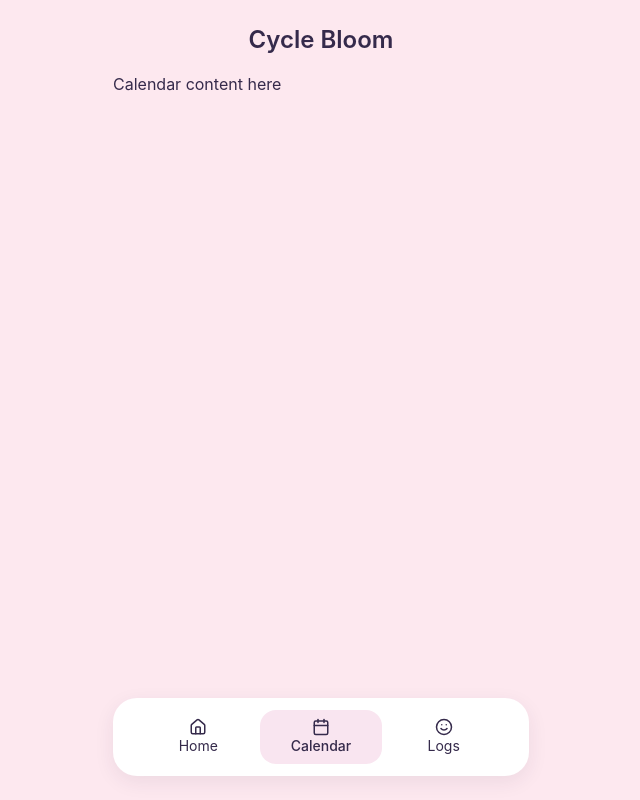
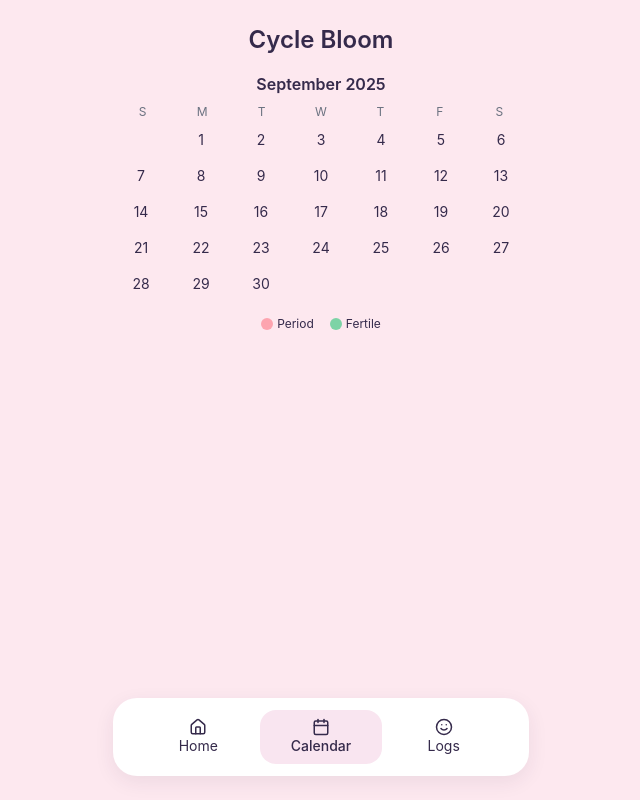
Before and after one commit to aminuastroboy/project-mct, a React (Create React App) app: page / in a window 1280 px wide. Both pictures are taken after a click on the button "Calendar". Shown: the whole page, without its empty margins (319-959 px from the left). Built offline with nearby package versions, Linux system fonts and the light colour scheme.

Commit message:
Update App.js
Updated the UI

```diff
--- a/src/App.js
+++ b/src/App.js
@@ -1,5 +1,5 @@
 import React, { useEffect, useMemo, useState } from "react";
-import { Home, Calendar, Smile } from "lucide-react";
+import { Home, Calendar, Smile, PlusCircle } from "lucide-react";
 
 /** ----------------------- persistence ----------------------- **/
 const CYCLES_KEY = "cb_cycles_v1";
@@ -55,13 +55,99 @@ export default function App() {
     setCycles([{ id: Date.now(), startDate }, ...cycles]);
   };
 
-  const updateCycleDate = (id, newDate) => {
-    setCycles(prev =>
-      prev.map(c => (c.id === id ? { ...c, startDate: newDate } : c))
-          .sort((a,b)=> new Date(b.startDate)-new Date(a.startDate))
+  /** ---------------- Home Screen ---------------- **/
+  const HomeScreen = () => (
+    <div className="flex flex-col items-center gap-6">
+      <p className="text-lg font-medium">{new Date().toDateString()}</p>
+      <div className="relative w-40 h-40 flex items-center justify-center">
+        <svg className="absolute inset-0 w-full h-full -rotate-90">
+          <circle cx="80" cy="80" r="70" stroke="#fde8ef" strokeWidth="16" fill="none"/>
+          <circle cx="80" cy="80" r="70" stroke="#f4a6c6" strokeWidth="16" fill="none"
+            strokeDasharray={440} strokeDashoffset={dayOfPeriod ? 440 - (dayOfPeriod / PERIOD_DAYS) * 440 : 440}
+            strokeLinecap="round"/>
+        </svg>
+        {dayOfPeriod ? (
+          <div className="text-center">
+            <div className="text-3xl font-bold">{dayOfPeriod}</div>
+            <div className="text-sm text-gray-600">Day of Period</div>
+          </div>
+        ) : (
+          <div className="text-center text-gray-600">Not on period</div>
+        )}
+      </div>
+      <button onClick={addTodayStart} className="btn btn-primary flex items-center gap-2">
+        <PlusCircle size={18}/> Log Period Start
+      </button>
+      <p className="text-sm text-gray-600">Predicted Next: {predictedNext}</p>
+    </div>
+  );
+
+  /** ---------------- Calendar Screen ---------------- **/
+  const CalendarScreen = () => {
+    const today = new Date();
+    const monthStart = new Date(today.getFullYear(), today.getMonth(), 1);
+    const monthEnd = new Date(today.getFullYear(), today.getMonth() + 1, 0);
+    const days = [];
+    for (let i = 1; i <= monthEnd.getDate(); i++) days.push(new Date(today.getFullYear(), today.getMonth(), i));
+
+    // Mark period & fertile
+    const periodDays = new Set();
+    const fertileDays = new Set();
+    cycles.forEach(c => {
+      for (let i = 0; i < PERIOD_DAYS; i++) periodDays.add(iso(addDays(c.startDate, i)));
+      const fertile = addDays(c.startDate, 14);
+      for (let i = -2; i <= 2; i++) fertileDays.add(iso(addDays(fertile, i)));
+    });
+
+    return (
+      <div>
+        <h2 className="text-center font-semibold mb-2">
+          {today.toLocaleString("default", { month: "long" })} {today.getFullYear()}
+        </h2>
+        <div className="grid grid-cols-7 text-center text-xs mb-1 text-gray-500">
+          <div>S</div><div>M</div><div>T</div><div>W</div><div>T</div><div>F</div><div>S</div>
+        </div>
+        <div className="grid grid-cols-7 gap-1 text-center text-sm">
+          {Array(monthStart.getDay()).fill(null).map((_,i)=><div key={"b"+i}></div>)}
+          {days.map(d=>{
+            const dISO = iso(d);
+            const isPeriod = periodDays.has(dISO);
+            const isFertile = fertileDays.has(dISO);
+            return (
+              <div key={dISO} className={`rounded-full w-8 h-8 flex items-center justify-center mx-auto
+                ${isPeriod?"bg-rose-300 text-white":isFertile?"bg-mint text-white":""}`}>
+                {d.getDate()}
+              </div>
+            );
+          })}
+        </div>
+        <div className="flex gap-4 justify-center mt-4 text-xs">
+          <span className="flex items-center gap-1"><span className="w-3 h-3 rounded-full bg-rose-300"></span>Period</span>
+          <span className="flex items-center gap-1"><span className="w-3 h-3 rounded-full bg-mint"></span>Fertile</span>
+        </div>
+      </div>
     );
   };
-  const deleteCycle = (id) => setCycles(prev => prev.filter(c => c.id !== id));
+
+  /** ---------------- Logs Screen ---------------- **/
+  const categories = ["Mood", "Cramps", "Flow", "Energy"];
+  const LogsScreen = () => {
+    const todayLog = logs[todayISO] || {};
+    const toggle = (cat) => {
+      setLogs({ ...logs, [todayISO]: { ...todayLog, [cat]: !todayLog[cat] } });
+    };
+    return (
+      <div className="space-y-3">
+        {categories.map(c=>(
+          <button key={c} onClick={()=>toggle(c)}
+            className={`w-full card flex justify-between ${todayLog[c]?"bg-petal2":""}`}>
+            <span>{c}</span>
+            <span>{todayLog[c]?"✓":""}</span>
+          </button>
+        ))}
+      </div>
+    );
+  };
 
   return (
     <div className="min-h-screen bg-petal text-[color:var(--ink)] flex items-stretch justify-center">
@@ -71,15 +157,9 @@ export default function App() {
         </header>
 
         <main className="flex-1">
-          {tab === "home" && (
-            <div>Home content here</div>
-          )}
-          {tab === "calendar" && (
-            <div>Calendar content here</div>
-          )}
-          {tab === "logs" && (
-            <div>Logs content here</div>
-          )}
+          {tab === "home" && <HomeScreen/>}
+          {tab === "calendar" && <CalendarScreen/>}
+          {tab === "logs" && <LogsScreen/>}
         </main>
 
         <nav className="mt-4 bg-white rounded-3xl shadow-soft px-6 py-3">
```
